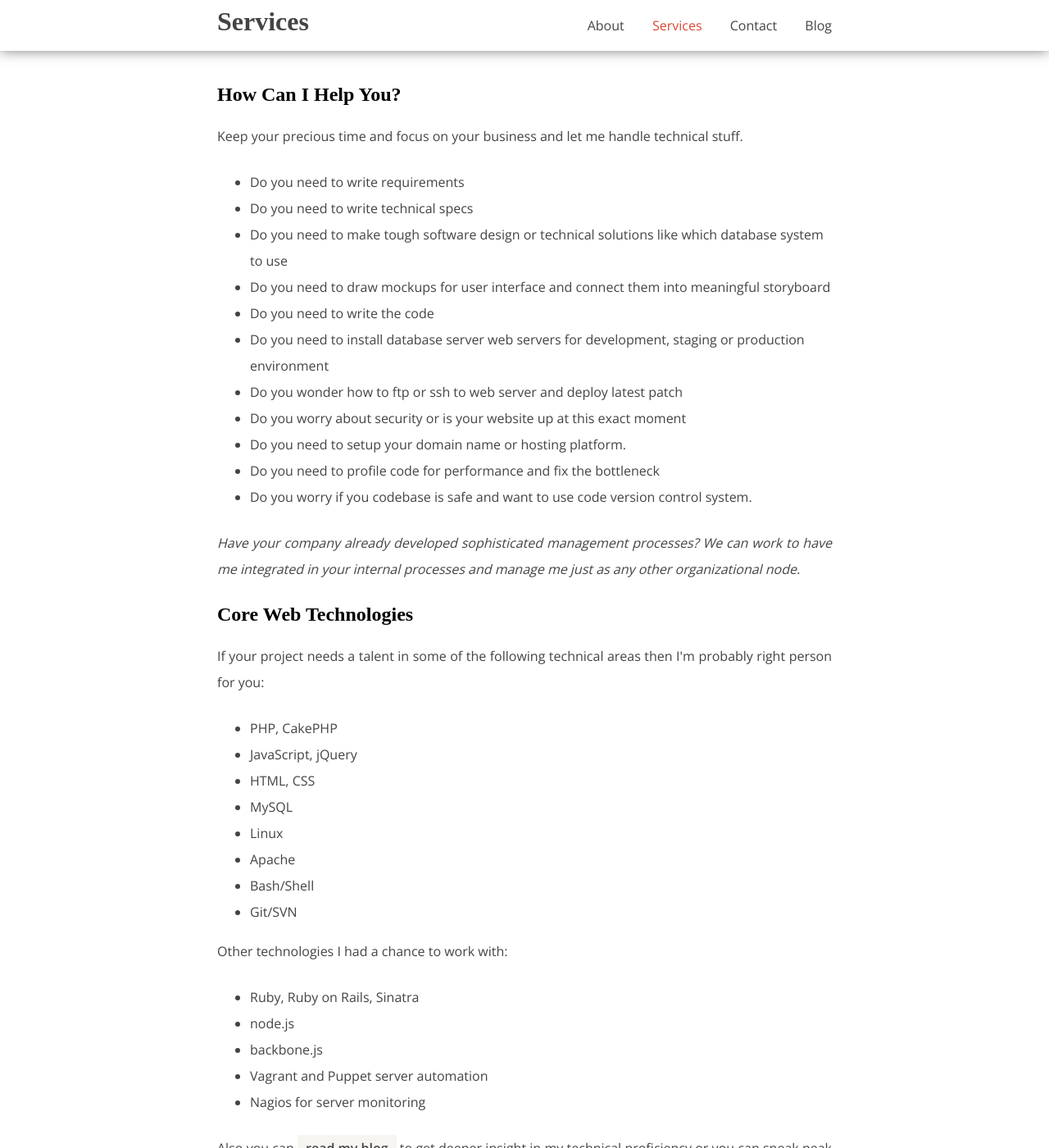
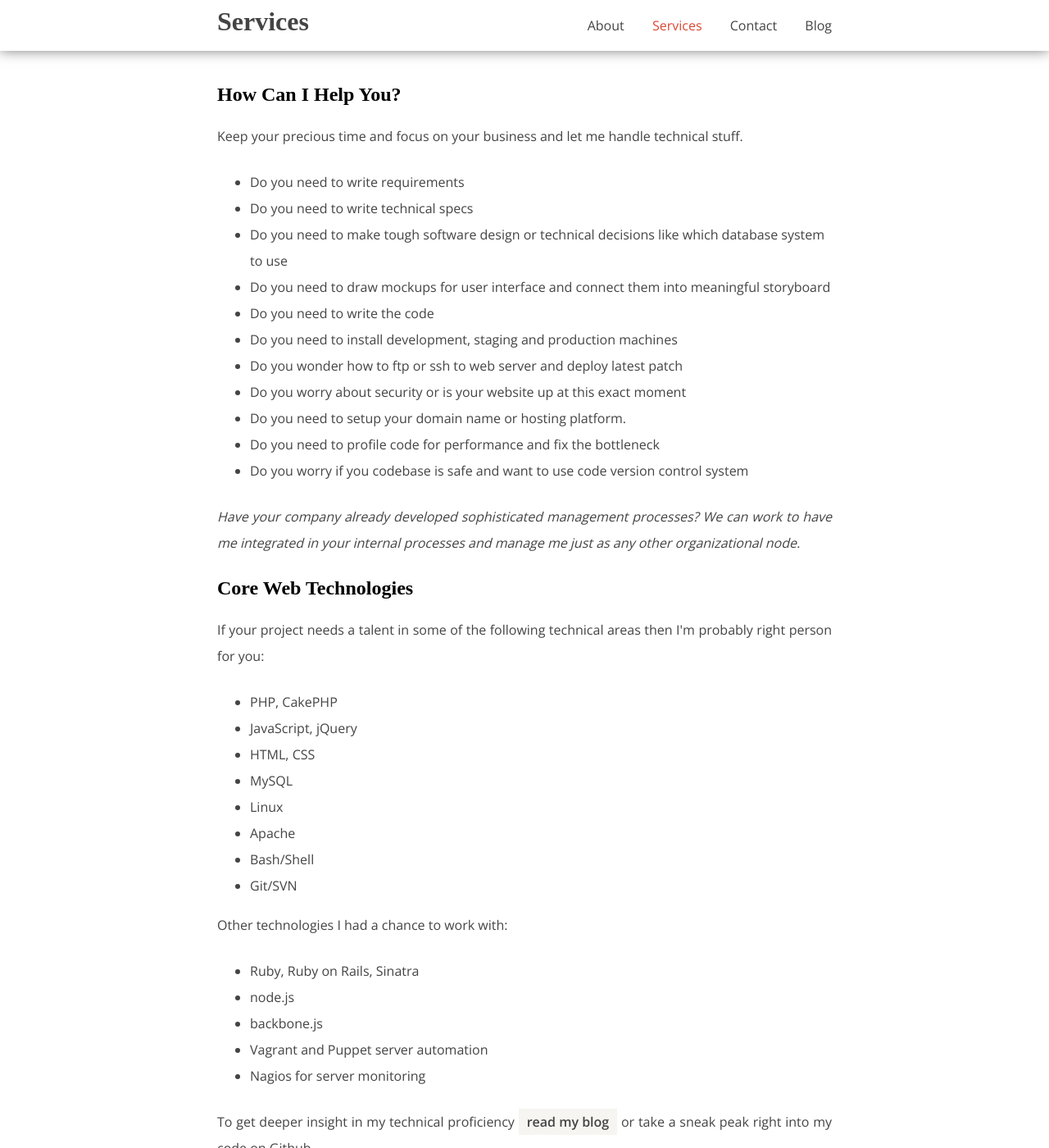
Before and after one commit to borivojevic/borivojevic.github.com, a Jekyll site: the page built from services.html, in a window 1280 px wide and 1400 px high. Shown: the whole window at 82% size. Built offline with Jekyll 4.4.1, drawn with Linux system fonts in a browser that asks for light colours; some web fonts are replaced; Markdown is read by kramdown in place of the engine named in the settings; some of the changed text lies outside the part shown.

```diff
--- a/services.html
+++ b/services.html
@@ -11,15 +11,15 @@ title: Services
 				<ul>
 					<li>Do you need to write requirements</li>
 					<li>Do you need to write technical specs</li>
-					<li>Do you need to make tough software design or technical solutions like which database system to use</li>
+					<li>Do you need to make tough software design or technical decisions like which database system to use</li>
 					<li>Do you need to draw mockups for user interface and connect them into meaningful storyboard</li>
 					<li>Do you need to write the code</li>
-					<li>Do you need to install database server web servers for development, staging or production environment</li>
+					<li>Do you need to install development, staging and production machines</li>
 					<li>Do you wonder how to ftp or ssh to web server and deploy latest patch</li>
 					<li>Do you worry about security or is your website up at this exact moment</li>
 					<li>Do you need to setup your domain name or hosting platform.</li>
 					<li>Do you need to profile code for performance and fix the bottleneck</li>
-					<li>Do you worry if you codebase is safe and want to use code version control system.</li>
+					<li>Do you worry if you codebase is safe and want to use code version control system</li>
 				</ul>
 			</p>
 			<p class="hint">Have your company already developed sophisticated management processes? We can  work to have me integrated in your internal processes and manage me just as any other organizational node.</p>
@@ -48,7 +48,7 @@ title: Services
 				</ul>
 			</p>
 
-			<p>Also you can <a class="action" href="/blog">read my blog</a> to get deeper insight in my technical proficiency or you can sneak peak right into my code on <a href="http://github.com/borivojevic">Github</a>.</p>
+			<p>To get deeper insight in my technical proficiency <a class="action" href="/blog">read my blog</a> or take a sneak peak right into my code on <a href="http://github.com/borivojevic">Github</a>.</p>
 		</section>
 		<section>
 			<h2>My Toolbox</h2>
```
Also changed, not shown: other parts of services.html (+0 -1 lines), _posts/2013-05-05-new-website-and-blog.markdown (+4 -4 lines).
